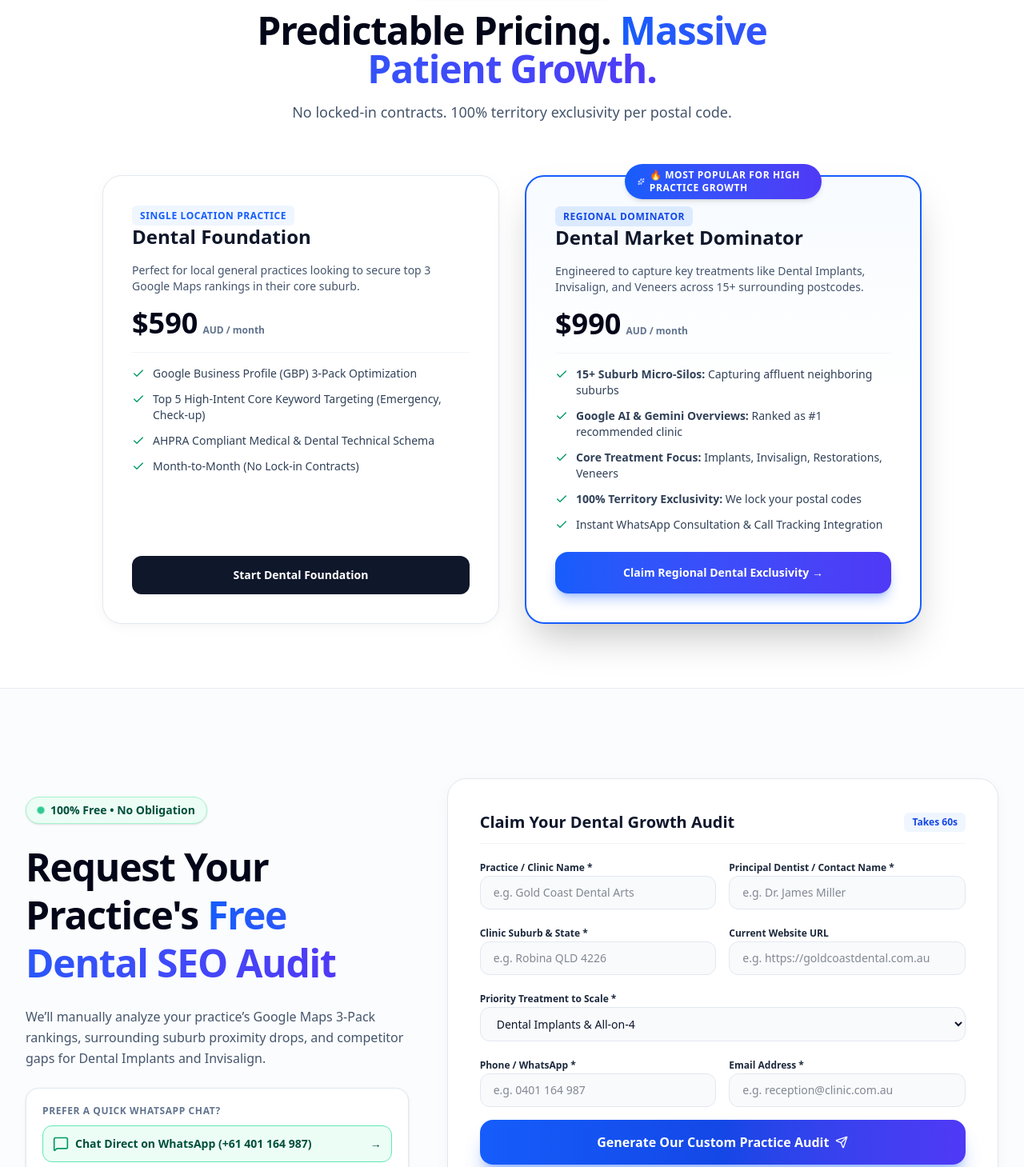
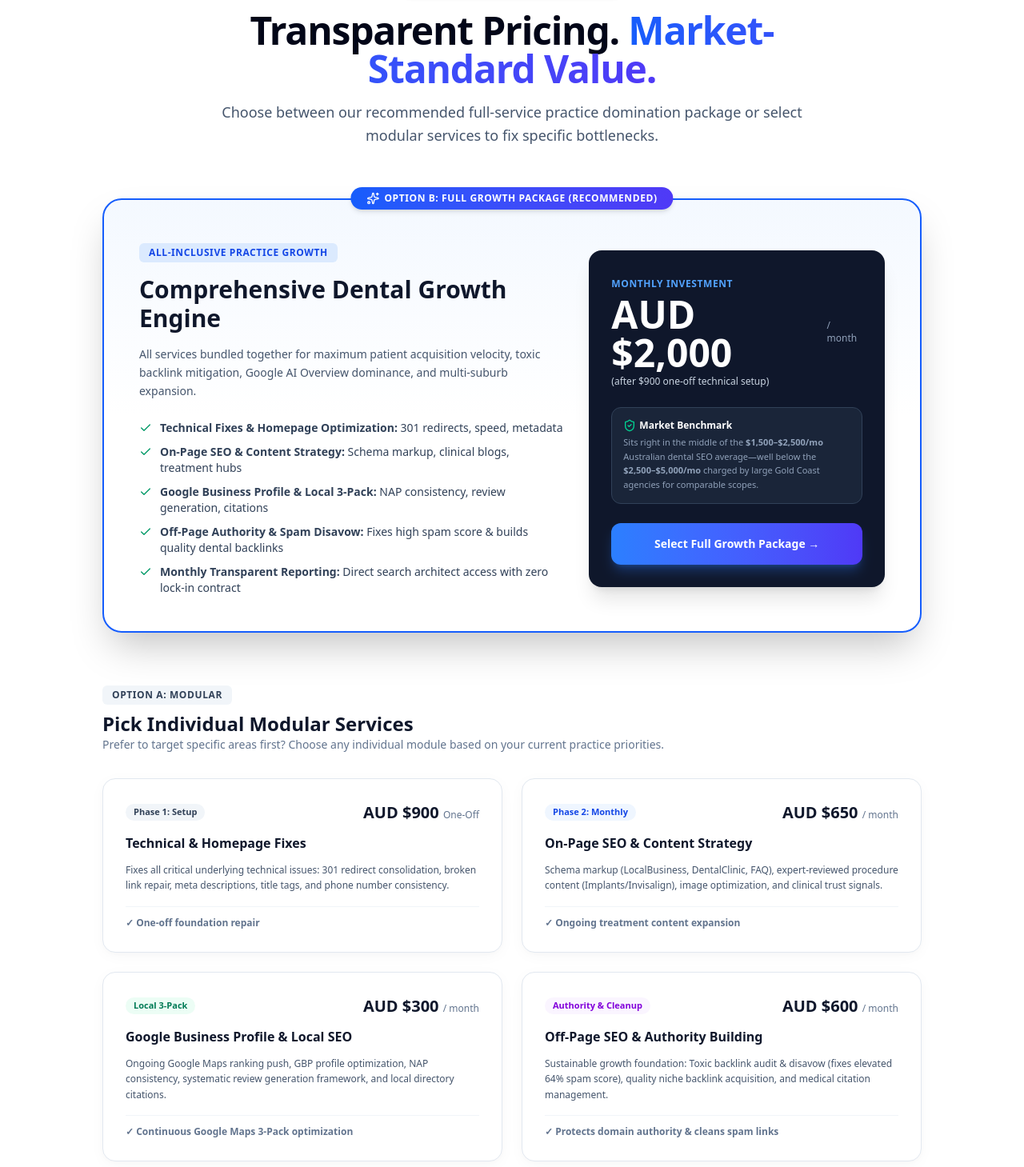
Before and after one commit to liveetcstream-beep/VORTIC-GROWTH, a Next.js app: page /dental-seo in a window 1280 px wide. Shown: the part 3271-4730 px from the top of the page at 80% size. Built offline with nearby package versions, Linux system fonts and the light colour scheme.

Commit message:
feat: align dental SEO pricing and packages with exact client proposal - Option A Modular ( setup, /mo on-page, /mo GBP, /mo off-page) and Option B Full Growth Package (,000/mo)

```diff
--- a/src/app/dental-seo/page.tsx
+++ b/src/app/dental-seo/page.tsx
@@ -48,7 +48,7 @@ export default function DentalSeoPage() {
   const acceptedPatients = Math.round((patientInquiries * (caseAcceptanceRate / 100)) * 10) / 10;
   const monthlyPipeline = Math.round(acceptedPatients * avgTreatmentValue);
   const annualPipeline = monthlyPipeline * 12;
-  const roiMultiplier = Math.round((monthlyPipeline / 990) * 10) / 10;
+  const roiMultiplier = Math.round((monthlyPipeline / 2000) * 10) / 10;
 
   // Form State
   const [formSubmitted, setFormSubmitted] = useState(false);
@@ -570,132 +570,215 @@ export default function DentalSeoPage() {
         </div>
       </section>
 
-      {/* Pricing for Dental Practices */}
+      {/* Pricing & Proposal Options for Dental Practices */}
       <section className="py-20 bg-white border-b border-slate-200/80" id="packages">
         <div className="max-w-7xl mx-auto px-4 sm:px-6 lg:px-8">
 
           <div className="text-center max-w-3xl mx-auto space-y-4 mb-16">
             <div className="inline-flex items-center gap-2 px-3.5 py-1.5 rounded-full bg-blue-50 border border-blue-200 text-xs sm:text-sm font-bold text-blue-900 shadow-sm">
               <Award className="w-4 h-4 text-blue-600" />
-              <span>Transparent Dental Retainers</span>
+              <span>Tailored Dental Growth Proposals</span>
             </div>
 
             <h2 className="text-3xl sm:text-4xl lg:text-5xl font-extrabold text-slate-950 tracking-tight">
-              Predictable Pricing. <span className="bg-gradient-to-r from-blue-600 to-indigo-600 bg-clip-text text-transparent">Massive Patient Growth.</span>
+              Transparent Pricing. <span className="bg-gradient-to-r from-blue-600 to-indigo-600 bg-clip-text text-transparent">Market-Standard Value.</span>
             </h2>
 
             <p className="text-base sm:text-lg text-slate-600 font-normal leading-relaxed">
-              No locked-in contracts. 100% territory exclusivity per postal code.
+              Choose between our recommended full-service practice domination package or select modular services to fix specific bottlenecks.
             </p>
           </div>
 
-          <div className="grid grid-cols-1 lg:grid-cols-2 gap-8 max-w-5xl mx-auto">
+          {/* OPTION B: FULL GROWTH PACKAGE (RECOMMENDED - FEATURED BANNER) */}
+          <div className="max-w-5xl mx-auto mb-16">
+            <div className="rounded-3xl p-8 sm:p-11 bg-gradient-to-b from-blue-50/70 via-white to-white border-2 border-blue-600 shadow-2xl relative">
+              <div className="absolute -top-4 left-1/2 -translate-x-1/2 px-5 py-1.5 rounded-full bg-gradient-to-r from-blue-600 to-indigo-600 text-white font-extrabold text-xs shadow-md uppercase tracking-wider flex items-center gap-1.5">
+                <Sparkles className="w-4 h-4" />
+                OPTION B: FULL GROWTH PACKAGE (RECOMMENDED)
+              </div>
 
-            {/* Plan 1: Single Suburb */}
-            <div className="card-clean rounded-3xl p-8 sm:p-9 flex flex-col justify-between space-y-6">
-              <div className="space-y-4">
-                <span className="text-xs font-bold uppercase tracking-wider text-blue-600 bg-blue-50 px-2.5 py-1 rounded-md">
-                  Single Location Practice
-                </span>
-                <h3 className="text-2xl font-black text-slate-900">
-                  Dental Foundation
+              <div className="grid grid-cols-1 lg:grid-cols-12 gap-8 items-center pt-2">
+
+                <div className="lg:col-span-7 space-y-4">
+                  <div className="inline-block text-xs font-bold uppercase tracking-wider text-blue-700 bg-blue-100 px-3 py-1 rounded-md">
+                    All-Inclusive Practice Growth
+                  </div>
+                  <h3 className="text-2xl sm:text-3xl font-black text-slate-900">
+                    Comprehensive Dental Growth Engine
                   </h3>
-                <p className="text-xs sm:text-sm text-slate-600">
-                  Perfect for local general practices looking to secure top 3 Google Maps rankings in their core suburb.
+                  <p className="text-xs sm:text-sm text-slate-600 leading-relaxed">
+                    All services bundled together for maximum patient acquisition velocity, toxic backlink mitigation, Google AI Overview dominance, and multi-suburb expansion.
                   </p>
 
-                <div className="pb-4 border-b border-slate-100">
-                  <div className="flex items-baseline gap-1.5">
-                    <span className="text-4xl font-black text-slate-950">$590</span>
-                    <span className="text-xs font-semibold text-slate-500">AUD / month</span>
-                  </div>
-                </div>
-
-                <ul className="space-y-3 text-xs sm:text-sm text-slate-700">
+                  <ul className="space-y-2.5 text-xs sm:text-sm text-slate-700 pt-2">
                     <li className="flex items-start gap-2.5">
                       <Check className="w-4 h-4 text-emerald-600 shrink-0 mt-0.5" />
-                    <span>Google Business Profile (GBP) 3-Pack Optimization</span>
+                      <span><strong>Technical Fixes & Homepage Optimization:</strong> 301 redirects, speed, metadata</span>
                     </li>
                     <li className="flex items-start gap-2.5">
                       <Check className="w-4 h-4 text-emerald-600 shrink-0 mt-0.5" />
-                    <span>Top 5 High-Intent Core Keyword Targeting (Emergency, Check-up)</span>
+                      <span><strong>On-Page SEO & Content Strategy:</strong> Schema markup, clinical blogs, treatment hubs</span>
                     </li>
                     <li className="flex items-start gap-2.5">
                       <Check className="w-4 h-4 text-emerald-600 shrink-0 mt-0.5" />
-                    <span>AHPRA Compliant Medical & Dental Technical Schema</span>
+                      <span><strong>Google Business Profile & Local 3-Pack:</strong> NAP consistency, review generation, citations</span>
                     </li>
                     <li className="flex items-start gap-2.5">
                       <Check className="w-4 h-4 text-emerald-600 shrink-0 mt-0.5" />
-                    <span>Month-to-Month (No Lock-in Contracts)</span>
+                      <span><strong>Off-Page Authority & Spam Disavow:</strong> Fixes high spam score & builds quality dental backlinks</span>
+                    </li>
+                    <li className="flex items-start gap-2.5">
+                      <Check className="w-4 h-4 text-emerald-600 shrink-0 mt-0.5" />
+                      <span><strong>Monthly Transparent Reporting:</strong> Direct search architect access with zero lock-in contract</span>
                     </li>
                   </ul>
                 </div>
 
-              <a
-                href="#dental-audit"
-                className="w-full py-3.5 rounded-xl bg-slate-900 hover:bg-slate-800 text-white font-extrabold text-sm text-center block transition-all"
-              >
-                Start Dental Foundation
-              </a>
+                <div className="lg:col-span-5 p-6 sm:p-7 rounded-2xl bg-slate-900 text-white flex flex-col justify-between space-y-6 shadow-xl">
+                  <div>
+                    <span className="text-xs uppercase font-extrabold tracking-wider text-blue-400">
+                      Monthly Investment
+                    </span>
+                    <div className="flex items-baseline gap-1.5 pt-1">
+                      <span className="text-4xl sm:text-5xl font-black text-white">AUD $2,000</span>
+                      <span className="text-xs text-slate-400">/ month</span>
                     </div>
-
-            {/* Plan 2: Multi-Suburb Flagship */}
-            <div className="rounded-3xl p-8 sm:p-9 flex flex-col justify-between space-y-6 bg-gradient-to-b from-blue-50/50 via-white to-white border-2 border-blue-600 shadow-2xl relative">
-              <div className="absolute -top-4 left-1/2 -translate-x-1/2 px-4 py-1.5 rounded-full bg-gradient-to-r from-blue-600 to-indigo-600 text-white font-extrabold text-xs shadow-md uppercase tracking-wider flex items-center gap-1.5">
-                <Sparkles className="w-3.5 h-3.5" />
-                🔥 Most Popular for High Practice Growth
-              </div>
-
-              <div className="space-y-4">
-                <span className="text-xs font-bold uppercase tracking-wider text-blue-700 bg-blue-100 px-2.5 py-1 rounded-md">
-                  Regional Dominator
-                </span>
-                <h3 className="text-2xl font-black text-slate-900">
-                  Dental Market Dominator
-                </h3>
-                <p className="text-xs sm:text-sm text-slate-600">
-                  Engineered to capture key treatments like Dental Implants, Invisalign, and Veneers across 15+ surrounding postcodes.
-                </p>
-
-                <div className="pb-4 border-b border-slate-100">
-                  <div className="flex items-baseline gap-1.5">
-                    <span className="text-4xl font-black text-slate-950">$990</span>
-                    <span className="text-xs font-semibold text-slate-500">AUD / month</span>
+                    <div className="text-xs text-slate-300 pt-1 font-medium">
+                      (after $900 one-off technical setup)
                     </div>
                   </div>
 
-                <ul className="space-y-3 text-xs sm:text-sm text-slate-700">
-                  <li className="flex items-start gap-2.5">
-                    <Check className="w-4 h-4 text-emerald-600 shrink-0 mt-0.5" />
-                    <span><strong>15+ Suburb Micro-Silos:</strong> Capturing affluent neighboring suburbs</span>
-                  </li>
-                  <li className="flex items-start gap-2.5">
-                    <Check className="w-4 h-4 text-emerald-600 shrink-0 mt-0.5" />
-                    <span><strong>Google AI & Gemini Overviews:</strong> Ranked as #1 recommended clinic</span>
-                  </li>
-                  <li className="flex items-start gap-2.5">
-                    <Check className="w-4 h-4 text-emerald-600 shrink-0 mt-0.5" />
-                    <span><strong>Core Treatment Focus:</strong> Implants, Invisalign, Restorations, Veneers</span>
-                  </li>
-                  <li className="flex items-start gap-2.5">
-                    <Check className="w-4 h-4 text-emerald-600 shrink-0 mt-0.5" />
-                    <span><strong>100% Territory Exclusivity:</strong> We lock your postal codes</span>
-                  </li>
-                  <li className="flex items-start gap-2.5">
-                    <Check className="w-4 h-4 text-emerald-600 shrink-0 mt-0.5" />
-                    <span>Instant WhatsApp Consultation & Call Tracking Integration</span>
-                  </li>
-                </ul>
+                  <div className="p-3.5 rounded-xl bg-slate-800/80 border border-slate-700 text-xs text-slate-300 space-y-1">
+                    <div className="font-bold text-white flex items-center gap-1">
+                      <ShieldCheck className="w-4 h-4 text-emerald-400" />
+                      Market Benchmark
+                    </div>
+                    <p className="text-[11px] leading-relaxed text-slate-400">
+                      Sits right in the middle of the <strong>$1,500–$2,500/mo</strong> Australian dental SEO average—well below the <strong>$2,500–$5,000/mo</strong> charged by large Gold Coast agencies for comparable scopes.
+                    </p>
                   </div>
 
                   <a
                     href="#dental-audit"
-                className="w-full py-4 rounded-2xl bg-gradient-to-r from-blue-600 to-indigo-600 hover:from-blue-700 hover:to-indigo-700 text-white font-extrabold text-sm text-center block shadow-lg shadow-blue-600/30 transition-all hover:translate-y-[-2px]"
+                    className="w-full py-4 rounded-xl bg-gradient-to-r from-blue-500 to-indigo-600 hover:from-blue-600 hover:to-indigo-700 text-white font-extrabold text-sm text-center block shadow-lg shadow-blue-500/30 transition-all hover:translate-y-[-1px]"
                   >
-                Claim Regional Dental Exclusivity →
+                    Select Full Growth Package →
                   </a>
                 </div>
 
+              </div>
+            </div>
+          </div>
+
+          {/* OPTION A: MODULAR (PICK INDIVIDUAL SERVICES) */}
+          <div className="max-w-5xl mx-auto space-y-6">
+            <div className="text-center sm:text-left pb-2">
+              <div className="inline-block text-xs font-extrabold uppercase tracking-wider text-slate-700 bg-slate-100 px-3 py-1 rounded-md mb-2">
+                OPTION A: MODULAR
+              </div>
+              <h3 className="text-xl sm:text-2xl font-black text-slate-900">
+                Pick Individual Modular Services
+              </h3>
+              <p className="text-xs sm:text-sm text-slate-500">
+                Prefer to target specific areas first? Choose any individual module based on your current practice priorities.
+              </p>
+            </div>
+
+            <div className="grid grid-cols-1 md:grid-cols-2 gap-6">
+
+              {/* Module 1 */}
+              <div className="card-clean rounded-2xl p-6 sm:p-7 flex flex-col justify-between space-y-4 border border-slate-200 hover:border-blue-400 transition-all">
+                <div className="space-y-3">
+                  <div className="flex items-center justify-between">
+                    <span className="text-[11px] font-extrabold px-2.5 py-0.5 rounded-full bg-slate-100 text-slate-700">
+                      Phase 1: Setup
+                    </span>
+                    <span className="text-xl font-black text-slate-900">
+                      AUD $900 <span className="text-xs font-normal text-slate-500">One-Off</span>
+                    </span>
+                  </div>
+                  <h4 className="text-base font-black text-slate-900">
+                    Technical & Homepage Fixes
+                  </h4>
+                  <p className="text-xs text-slate-600 leading-relaxed">
+                    Fixes all critical underlying technical issues: 301 redirect consolidation, broken link repair, meta descriptions, title tags, and phone number consistency.
+                  </p>
+                </div>
+                <div className="pt-3 border-t border-slate-100 text-xs font-semibold text-slate-500">
+                  ✓ One-off foundation repair
+                </div>
+              </div>
+
+              {/* Module 2 */}
+              <div className="card-clean rounded-2xl p-6 sm:p-7 flex flex-col justify-between space-y-4 border border-slate-200 hover:border-blue-400 transition-all">
+                <div className="space-y-3">
+                  <div className="flex items-center justify-between">
+                    <span className="text-[11px] font-extrabold px-2.5 py-0.5 rounded-full bg-blue-50 text-blue-700">
+                      Phase 2: Monthly
+                    </span>
+                    <span className="text-xl font-black text-slate-900">
+                      AUD $650 <span className="text-xs font-normal text-slate-500">/ month</span>
+                    </span>
+                  </div>
+                  <h4 className="text-base font-black text-slate-900">
+                    On-Page SEO & Content Strategy
+                  </h4>
+                  <p className="text-xs text-slate-600 leading-relaxed">
+                    Schema markup (LocalBusiness, DentalClinic, FAQ), expert-reviewed procedure content (Implants/Invisalign), image optimization, and clinical trust signals.
+                  </p>
+                </div>
+                <div className="pt-3 border-t border-slate-100 text-xs font-semibold text-slate-500">
+                  ✓ Ongoing treatment content expansion
+                </div>
+              </div>
+
+              {/* Module 3 */}
+              <div className="card-clean rounded-2xl p-6 sm:p-7 flex flex-col justify-between space-y-4 border border-slate-200 hover:border-blue-400 transition-all">
+                <div className="space-y-3">
+                  <div className="flex items-center justify-between">
+                    <span className="text-[11px] font-extrabold px-2.5 py-0.5 rounded-full bg-emerald-50 text-emerald-700">
+                      Local 3-Pack
+                    </span>
+                    <span className="text-xl font-black text-slate-900">
+                      AUD $300 <span className="text-xs font-normal text-slate-500">/ month</span>
+                    </span>
+                  </div>
+                  <h4 className="text-base font-black text-slate-900">
+                    Google Business Profile & Local SEO
+                  </h4>
+                  <p className="text-xs text-slate-600 leading-relaxed">
+                    Ongoing Google Maps ranking push, GBP profile optimization, NAP consistency, systematic review generation framework, and local directory citations.
+                  </p>
+                </div>
+                <div className="pt-3 border-t border-slate-100 text-xs font-semibold text-slate-500">
+                  ✓ Continuous Google Maps 3-Pack optimization
+                </div>
+              </div>
+
+              {/* Module 4 */}
+              <div className="card-clean rounded-2xl p-6 sm:p-7 flex flex-col justify-between space-y-4 border border-slate-200 hover:border-blue-400 transition-all">
+                <div className="space-y-3">
+                  <div className="flex items-center justify-between">
+                    <span className="text-[11px] font-extrabold px-2.5 py-0.5 rounded-full bg-purple-50 text-purple-700">
+                      Authority & Cleanup
+                    </span>
+                    <span className="text-xl font-black text-slate-900">
+                      AUD $600 <span className="text-xs font-normal text-slate-500">/ month</span>
+                    </span>
+                  </div>
+                  <h4 className="text-base font-black text-slate-900">
+                    Off-Page SEO & Authority Building
+                  </h4>
+                  <p className="text-xs text-slate-600 leading-relaxed">
+                    Sustainable growth foundation: Toxic backlink audit & disavow (fixes elevated 64% spam score), quality niche backlink acquisition, and medical citation management.
+                  </p>
+                </div>
+                <div className="pt-3 border-t border-slate-100 text-xs font-semibold text-slate-500">
+                  ✓ Protects domain authority & cleans spam links
+                </div>
+              </div>
+
+            </div>
           </div>
 
         </div>
```
Lines whose indentation alone changed are shown as unchanged.
